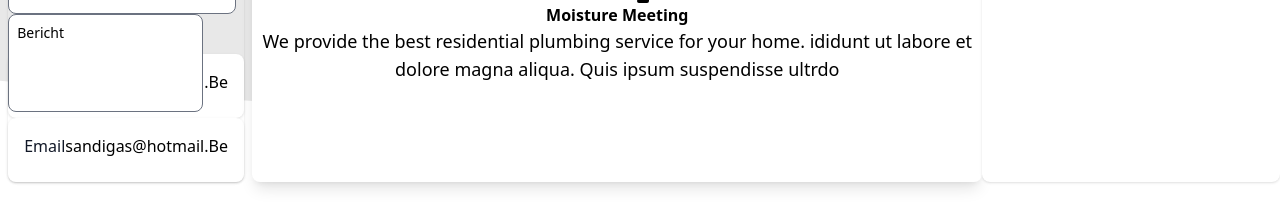
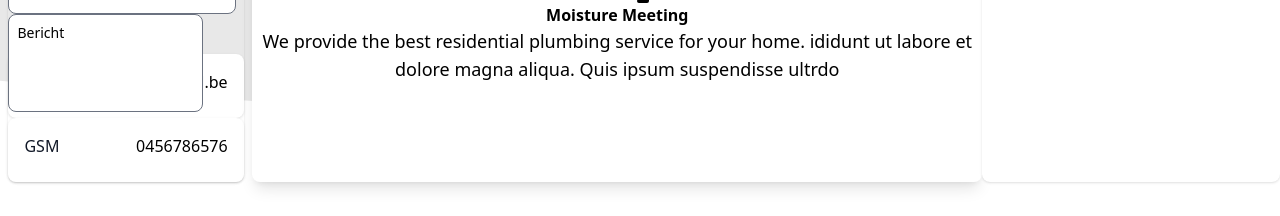
Before and after one commit to Blink-repo/Sandigas, a Nuxt app in the folder Blink-frontend/: page / in a window 1280 px wide. Shown: the part 547-763 px from the top of the page. Built offline with nearby package versions, Linux system fonts and the light colour scheme.

Commit message:
Contact Form V2

```diff
--- a/Blink-frontend/components/card.vue
+++ b/Blink-frontend/components/card.vue
@@ -1,9 +1,16 @@
 <template>
     <div class="bg-white m-4 rounded-lg shadow shadow-slate-500">
     <div class="flex flex-col justify-between p-4 leading-normal">
-        <h5 class="mb-2  tracking-tight text-gray-900">Email</h5>
-        <p class="mb-3 font-normal text-gray-700 dark:text-gray-400">sandigas@hotmail.Be</p>
+        <h5 class="mb-2  tracking-tight text-gray-900">{{title}}</h5>
+        <p class="mb-3 font-normal text-gray-700 dark:text-gray-400">{{nameChild}}</p>
     </div>
 
     </div>
 </template>
+
+<script>
+    export default{
+        props:['title','nameChild']
+
+    }
+</script>
--- a/Blink-frontend/components/contactform.vue
+++ b/Blink-frontend/components/contactform.vue
@@ -30,8 +30,8 @@
 
           </div>
         <div>
-      <card/>
-      <card/>
+      <card title="Email" nameChild="sandigas@hotmail.be"/>
+      <card title="GSM" nameChild="0456786576"/>
     </div>
 </div>
 
```
